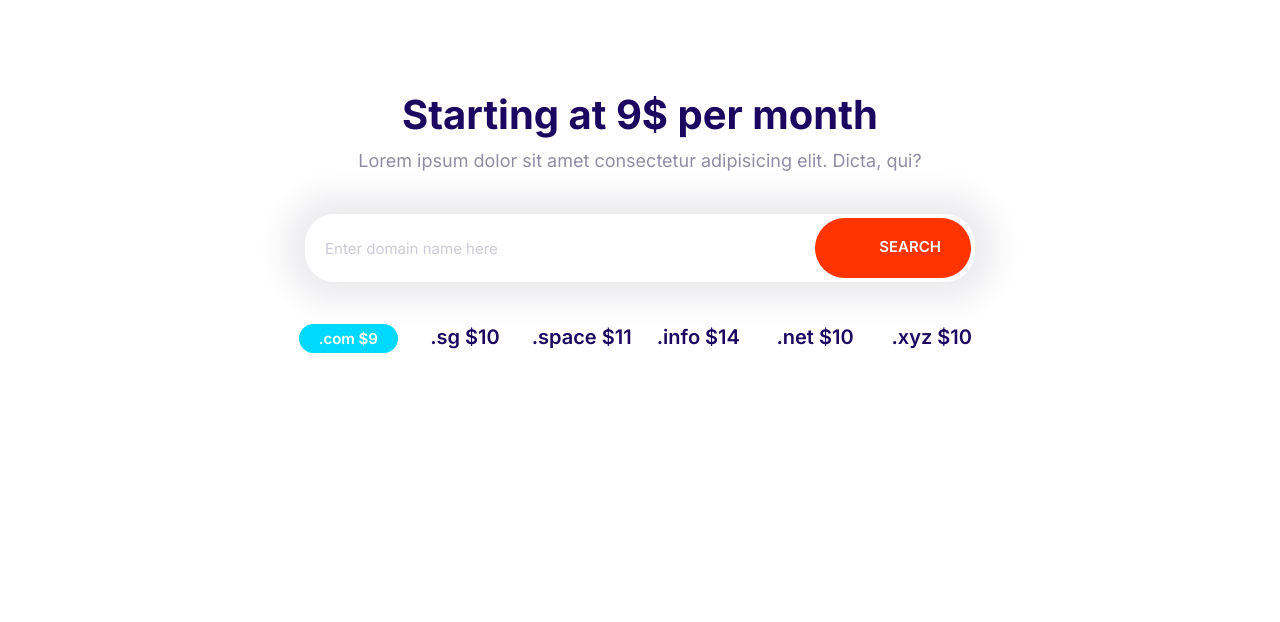
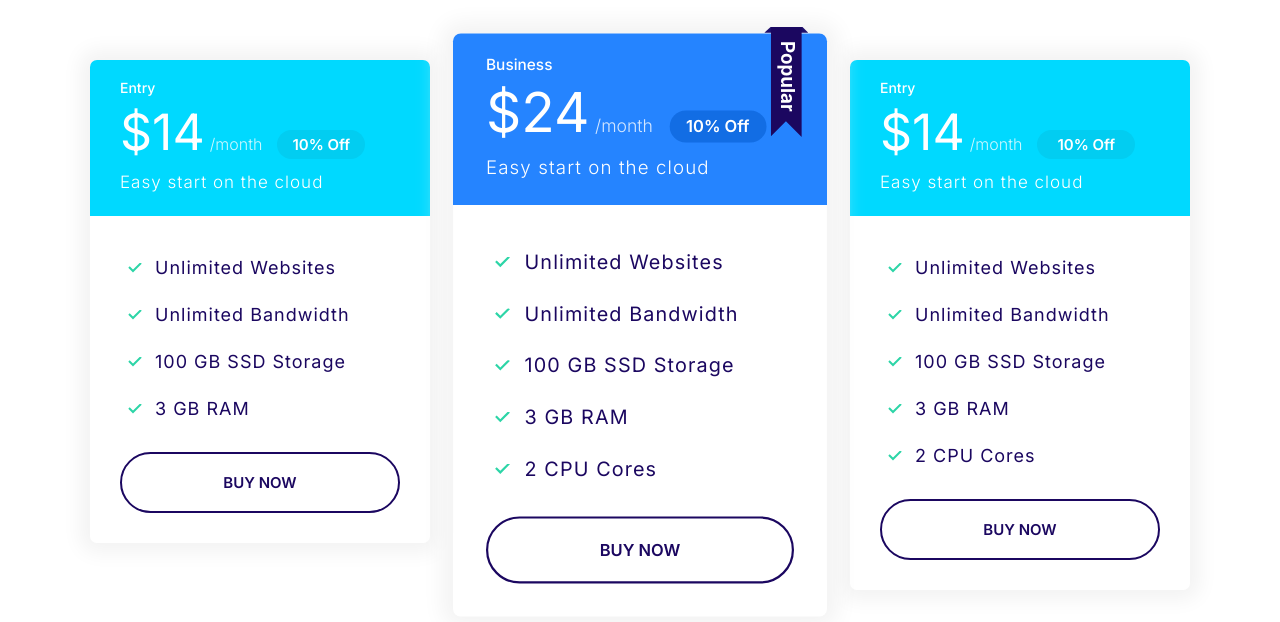
Before and after one commit to mariashahid/Moshify, a plain HTML site: page index.html in a window 1280 px wide. Drawn offline with Linux system fonts and the light colour scheme.

Commit message:
Added plans block.

```diff
--- a/css/styles.css
+++ b/css/styles.css
@@ -333,6 +333,10 @@ a {
   color: #fff;
 }
 
+.card--primary .badge--primary {
+  background: #126de4;
+}
+
 .card--secondary .badge--secondary {
   background: #02cdf1;
 }
@@ -368,6 +372,10 @@ a {
   letter-spacing: 1px;
 }
 
+.plan--popular {
+  transform: scale(1.1);
+}
+
 .plan--popular .card__header {
   position: relative;
 }
@@ -379,6 +387,18 @@ a {
   position: absolute;
   top: -6px;
   right: 5%;
+}
+
+.plan {
+  transition: transform 0.2s ease-out;
+}
+
+.plan:hover {
+  transform: scale(1.05);
+}
+
+.plan--popular:hover {
+  transform: scale(1.15);
 }
 
 @media screen and (min-width: 1024px) {
@@ -740,3 +760,13 @@ a {
     grid-template-columns: repeat(auto-fit, minmax(10rem, 1fr));
   }
 }
+
+/* Block Plans */
+.block-plans .grid {
+  gap: 8rem 4rem;
+}
+
+.block-plans .card {
+  max-width: 500px;
+  margin: 0 auto;
+}
--- a/index.html
+++ b/index.html
@@ -15,30 +15,71 @@
     />
   </head>
   <body>
-    <section class="block container block-domain">
-      <header class="block__header">
-        <h2>Starting at 9$ per month</h2>
-        <p>
-          Lorem ipsum dolor sit amet consectetur adipisicing elit. Dicta, qui?
-        </p>
-      </header>
-      <div class="input-group">
-        <input type="text" class="input" placeholder="Enter domain name here" />
-        <button class="btn btn--accent">
-          <svg class="icon icon--white">
-            <use xlink:href="images/sprite.svg#search"></use>
-          </svg>
-          Search
-        </button>
+    <section class="block container block-plans">
+      <div class="grid grid--1x3">
+        <div class="plan">
+          <div class="card card--secondary">
+            <header class="card__header">
+              <h3 class="plan__name">Entry</h3>
+              <span class="plan__price">$14</span>
+              <span class="plan__billing-cycle">/month</span>
+              <span class="badge badge--secondary badge--small">10% Off</span>
+              <span class="plan__description">Easy start on the cloud</span>
+            </header>
+            <div class="card__body">
+              <ul class="list list--tick">
+                <li class="list__item">Unlimited Websites</li>
+                <li class="list__item">Unlimited Bandwidth</li>
+                <li class="list__item">100 GB SSD Storage</li>
+                <li class="list__item">3 GB RAM</li>
+              </ul>
+              <button class="btn btn--block btn--outline">Buy Now</button>
+            </div>
+          </div>
+        </div>
+        <div class="plan plan--popular plan-business">
+          <div class="card card--primary">
+            <header class="card__header">
+              <h3 class="plan__name">Business</h3>
+              <span class="plan__price">$24</span>
+              <span class="plan__billing-cycle">/month</span>
+              <span class="badge badge--primary badge--small">10% Off</span>
+              <span class="plan__description">Easy start on the cloud</span>
+            </header>
+            <div class="card__body">
+              <ul class="list list--tick">
+                <li class="list__item">Unlimited Websites</li>
+                <li class="list__item">Unlimited Bandwidth</li>
+                <li class="list__item">100 GB SSD Storage</li>
+                <li class="list__item">3 GB RAM</li>
+                <li class="list__item">2 CPU Cores</li>
+              </ul>
+              <button class="btn btn--block btn--outline">Buy Now</button>
+            </div>
+          </div>
+        </div>
+        <div class="plan">
+          <div class="card card--secondary">
+            <header class="card__header">
+              <h3 class="plan__name">Entry</h3>
+              <span class="plan__price">$14</span>
+              <span class="plan__billing-cycle">/month</span>
+              <span class="badge badge--secondary badge--smmall">10% Off</span>
+              <span class="plan__description">Easy start on the cloud</span>
+            </header>
+            <div class="card__body">
+              <ul class="list list--tick">
+                <li class="list__item">Unlimited Websites</li>
+                <li class="list__item">Unlimited Bandwidth</li>
+                <li class="list__item">100 GB SSD Storage</li>
+                <li class="list__item">3 GB RAM</li>
+                <li class="list__item">2 CPU Cores</li>
+              </ul>
+              <button class="btn btn--block btn--outline">Buy Now</button>
+            </div>
+          </div>
+        </div>
       </div>
-      <ul class="list block-domain__prices">
-        <li><span class="badge badge--secondary">.com $9</span></li>
-        <li>.sg $10</li>
-        <li>.space $11</li>
-        <li>.info $14</li>
-        <li>.net $10</li>
-        <li>.xyz $10</li>
-      </ul>
     </section>
     <script src="js/main.js"></script>
   </body>
```
Also changed, not shown: components/block-plans.html (added, +66 -0 lines).
